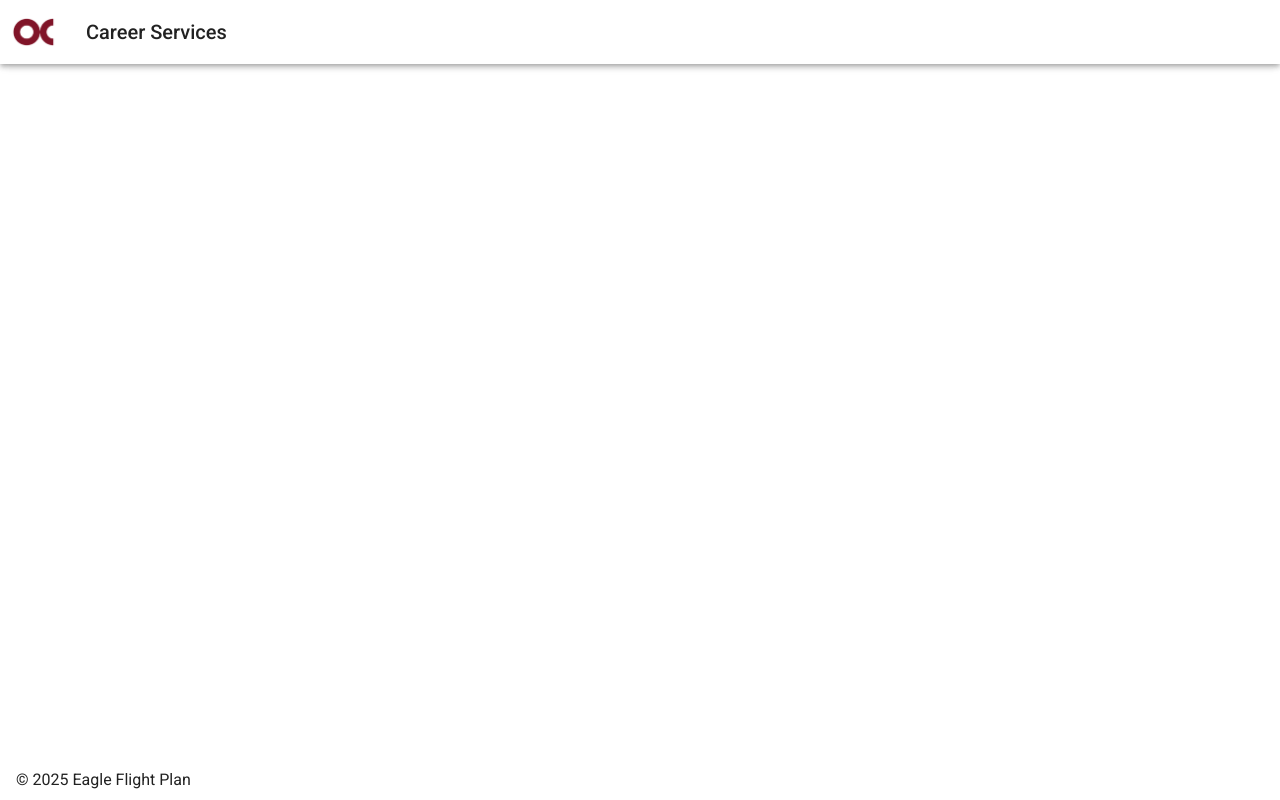
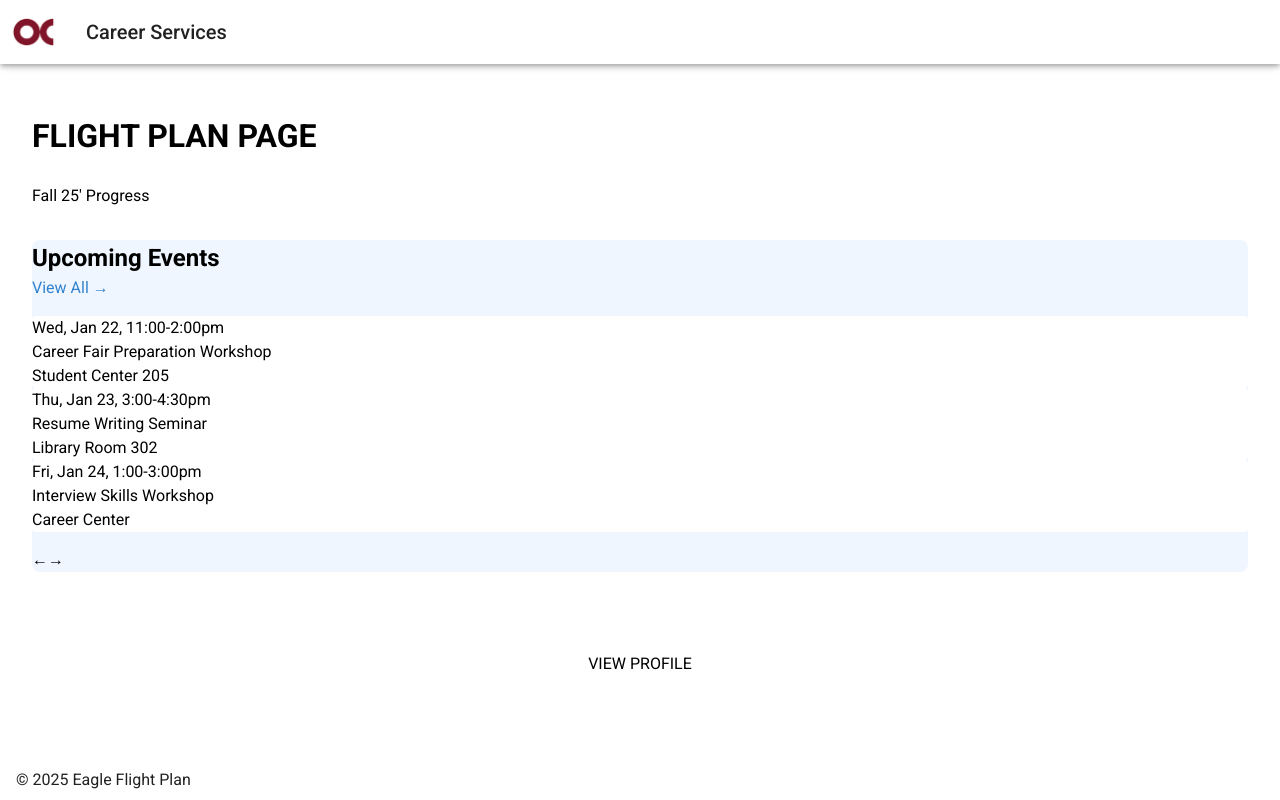
Before and after one commit to LauraNsenga/EagleFlightPlan-frontend, a Vue app: page /flightPlan in a window 1280 px wide. Built offline with nearby package versions, Linux system fonts and the light colour scheme; what webfontloader would draw is missing.

Commit message:
updated router

```diff
--- a/src/components/MenuBar.vue
+++ b/src/components/MenuBar.vue
@@ -19,10 +19,14 @@
 
       <div v-if="user">
         <v-btn class="mx-2" @click="navigateTo('home')">
+          Home
+        </v-btn>
+
+        <v-btn class="mx-2" @click="navigateTo('flightPlan')">
           Flight Plan
         </v-btn>
 
-        <v-btn class="mx-2" @click="navigateTo('nest')">
+        <v-btn class="mx-2" @click="navigateTo('afterNest')">
           Life After Nest
         </v-btn>
 
--- a/src/router/router.js
+++ b/src/router/router.js
@@ -2,6 +2,8 @@ import { createRouter, createWebHistory } from "vue-router";
 import Utils from '../config/utils';
 import Login from "../views/Login.vue";
 import Home from "../views/Home.vue"
+import AfterNest from "../views/AfterNest.vue";
+import FlightPlan from "../views/FlightPlan.vue";
 
 
 const router = createRouter({
@@ -15,6 +17,16 @@ const router = createRouter({
       path: '/login',
       name: 'login',
       component: Login
+    },
+    {
+      path: '/afternest',
+      name: 'afterNest',
+      component: AfterNest
+    },
+    {
+      path: '/flightPlan',
+      name: 'flightPlan',
+      component: FlightPlan
     },
     {
       path: '/home',
--- /dev/null
+++ b/src/views/AfterNest.vue
@@ -0,0 +1,132 @@
+<template>
+    <div class="min-h-screen bg-white">
+
+
+
+      <!-- Main Content -->
+      <div class="container mx-auto px-4 py-8">
+        <div class="max-w-2xl mx-auto">
+          <!-- Greeting -->
+          <h1 class="text-3xl font-bold text-gray-900 mb-6">
+           After the Nest Page
+          </h1>
+
+          <!-- Fall 25 Progress -->
+          <div class="mb-8">
+            <p class="text-sm text-gray-600 mb-2">Fall 25' Progress</p>
+            <div class="h-2 bg-gray-200 rounded">
+              <div class="h-full bg-blue-600 rounded" style="width: 20%;"></div> <!-- 20% Progress -->
+            </div>
+          </div>
+
+          <!-- Upcoming Events -->
+          <div class="bg-blue-50 rounded-lg p-6 mb-8 shadow-md">
+            <div class="flex justify-between items-center mb-4">
+              <h2 class="text-xl font-semibold">Upcoming Events</h2>
+              <button
+                @click="$emit('navigate', 'events')"
+                class="text-blue-600 hover:text-blue-800"
+              >
+                View All →
+              </button>
+            </div>
+
+            <div class="space-y-4">
+              <div v-for="event in events" :key="event.id" class="bg-white p-4 rounded shadow-sm border-l-4 border-blue-600">
+                <div class="text-sm text-gray-600">{{ event.date }}, {{ event.time }}</div>
+                <div class="font-medium text-gray-800">{{ event.title }}</div>
+                <div class="text-sm text-gray-600">{{ event.location }}</div>
+              </div>
+            </div>
+
+            <div class="flex justify-center mt-4 space-x-4">
+              <button class="p-2 hover:bg-blue-100 rounded text-gray-600">
+                ←
+              </button>
+              <button class="p-2 hover:bg-blue-100 rounded text-gray-600">
+                →
+              </button>
+            </div>
+          </div>
+
+          <!-- Action Buttons -->
+          <div class="space-y-4 text-center">
+            <button
+              @click="$emit('navigate', 'dashboard')"
+              class="bg-red-900 text-white px-6 py-2 rounded hover:bg-red-800 w-48"
+            >
+              GO TO DASHBOARD
+            </button>
+
+            <div>
+              <button
+                @click="$emit('navigate', 'profile')"
+                class="bg-gray-200 text-gray-800 px-6 py-2 rounded hover:bg-gray-300 w-48"
+              >
+                VIEW PROFILE
+              </button>
+            </div>
+          </div>
+        </div>
+      </div>
+    </div>
+  </template>
+
+  <script>
+  export default {
+    name: 'WelcomePage',
+    props: {
+      firstName: {
+        type: String,
+        default: 'Guest'
+      }
+    },
+    data() {
+      return {
+        events: [
+          {
+            id: 1,
+            date: 'Wed, Jan 22',
+            time: '11:00-2:00pm',
+            title: 'Career Fair Preparation Workshop',
+            location: 'Student Center 205'
+          },
+          {
+            id: 2,
+            date: 'Thu, Jan 23',
+            time: '3:00-4:30pm',
+            title: 'Resume Writing Seminar',
+            location: 'Library Room 302'
+          },
+          {
+            id: 3,
+            date: 'Fri, Jan 24',
+            time: '1:00-3:00pm',
+            title: 'Interview Skills Workshop',
+            location: 'Career Center'
+          }
+        ]
+      }
+    },
+    emits: ['navigate']
+  }
+  </script>
+
+  <style scoped>
+  /* Additional styling for event items */
+  .bg-blue-50 {
+    background-color: #eff6ff;
+  }
+
+  .bg-blue-600 {
+    background-color: #3182ce;
+  }
+
+  .text-blue-600 {
+    color: #3182ce;
+  }
+
+  .text-blue-800 {
+    color: #2b6cb0;
+  }
+  </style>
--- /dev/null
+++ b/src/views/FlightPlan.vue
@@ -0,0 +1,132 @@
+<template>
+    <div class="min-h-screen bg-white">
+
+
+
+      <!-- Main Content -->
+      <div class="container mx-auto px-4 py-8">
+        <div class="max-w-2xl mx-auto">
+          <!-- Greeting -->
+          <h1 class="text-3xl font-bold text-gray-900 mb-6">
+           FLIGHT PLAN PAGE
+          </h1>
+
+          <!-- Fall 25 Progress -->
+          <div class="mb-8">
+            <p class="text-sm text-gray-600 mb-2">Fall 25' Progress</p>
+            <div class="h-2 bg-gray-200 rounded">
+              <div class="h-full bg-blue-600 rounded" style="width: 20%;"></div> <!-- 20% Progress -->
+            </div>
+          </div>
+
+          <!-- Upcoming Events -->
+          <div class="bg-blue-50 rounded-lg p-6 mb-8 shadow-md">
+            <div class="flex justify-between items-center mb-4">
+              <h2 class="text-xl font-semibold">Upcoming Events</h2>
+              <button
+                @click="$emit('navigate', 'events')"
+                class="text-blue-600 hover:text-blue-800"
+              >
+                View All →
+              </button>
+            </div>
+
+            <div class="space-y-4">
+              <div v-for="event in events" :key="event.id" class="bg-white p-4 rounded shadow-sm border-l-4 border-blue-600">
+                <div class="text-sm text-gray-600">{{ event.date }}, {{ event.time }}</div>
+                <div class="font-medium text-gray-800">{{ event.title }}</div>
+                <div class="text-sm text-gray-600">{{ event.location }}</div>
+              </div>
+            </div>
+
+            <div class="flex justify-center mt-4 space-x-4">
+              <button class="p-2 hover:bg-blue-100 rounded text-gray-600">
+                ←
+              </button>
+              <button class="p-2 hover:bg-blue-100 rounded text-gray-600">
+                →
+              </button>
+            </div>
+          </div>
+
+          <!-- Action Buttons -->
+          <div class="space-y-4 text-center">
+            <button
+              @click="$emit('navigate', 'dashboard')"
+              class="bg-red-900 text-white px-6 py-2 rounded hover:bg-red-800 w-48"
+            >
+              GO TO DASHBOARD
+            </button>
+
+            <div>
+              <button
+                @click="$emit('navigate', 'profile')"
+                class="bg-gray-200 text-gray-800 px-6 py-2 rounded hover:bg-gray-300 w-48"
+              >
+                VIEW PROFILE
+              </button>
+            </div>
+          </div>
+        </div>
+      </div>
+    </div>
+  </template>
+
+  <script>
+  export default {
+    name: 'WelcomePage',
+    props: {
+      firstName: {
+        type: String,
+        default: 'Guest'
+      }
+    },
+    data() {
+      return {
+        events: [
+          {
+            id: 1,
+            date: 'Wed, Jan 22',
+            time: '11:00-2:00pm',
+            title: 'Career Fair Preparation Workshop',
+            location: 'Student Center 205'
+          },
+          {
+            id: 2,
+            date: 'Thu, Jan 23',
+            time: '3:00-4:30pm',
+            title: 'Resume Writing Seminar',
+            location: 'Library Room 302'
+          },
+          {
+            id: 3,
+            date: 'Fri, Jan 24',
+            time: '1:00-3:00pm',
+            title: 'Interview Skills Workshop',
+            location: 'Career Center'
+          }
+        ]
+      }
+    },
+    emits: ['navigate']
+  }
+  </script>
+
+  <style scoped>
+  /* Additional styling for event items */
+  .bg-blue-50 {
+    background-color: #eff6ff;
+  }
+
+  .bg-blue-600 {
+    background-color: #3182ce;
+  }
+
+  .text-blue-600 {
+    color: #3182ce;
+  }
+
+  .text-blue-800 {
+    color: #2b6cb0;
+  }
+  </style>
--- a/src/views/Home.vue
+++ b/src/views/Home.vue
@@ -1,27 +1,7 @@
 <template>
   <div class="min-h-screen bg-white">
-    <!-- Header -->
-    <div class="bg-red-900 p-4">
-      <div class="flex items-center">
-        <h1 class="text-white text-xl ml-2">Career Services</h1>
-        <div class="ml-auto">
-          <nav class="flex space-x-4">
-            <button
-              @click="$emit('navigate', 'flight-plan')"
-              class="text-white hover:text-gray-200"
-            >
-              Flight Plan
-            </button>
-            <button
-              @click="$emit('navigate', 'life-after-nest')"
-              class="text-white hover:text-gray-200"
-            >
-              Life After Nest
-            </button>
-          </nav>
-        </div>
-      </div>
-    </div>
+
+
 
     <!-- Main Content -->
     <div class="container mx-auto px-4 py-8">
```
